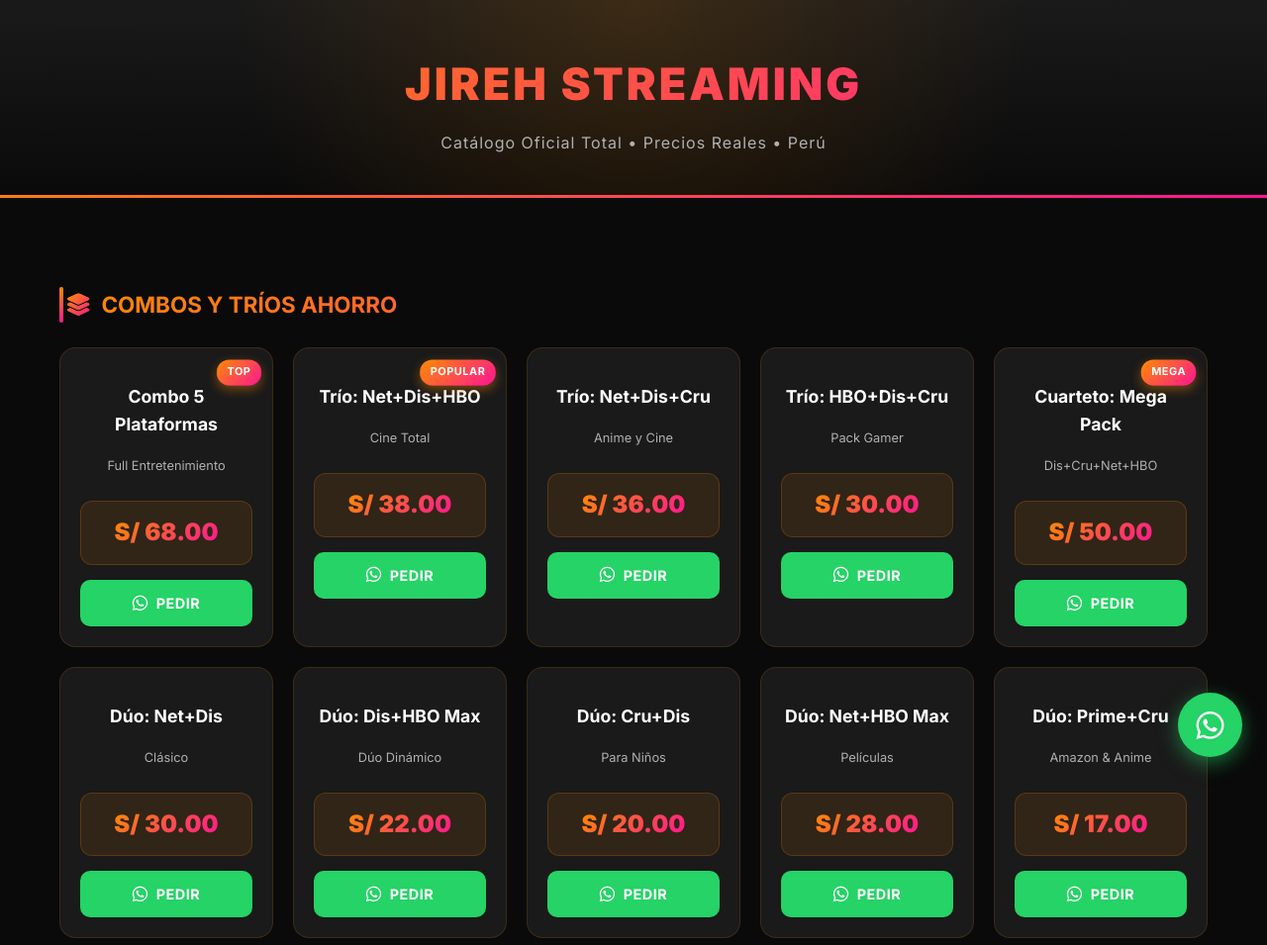
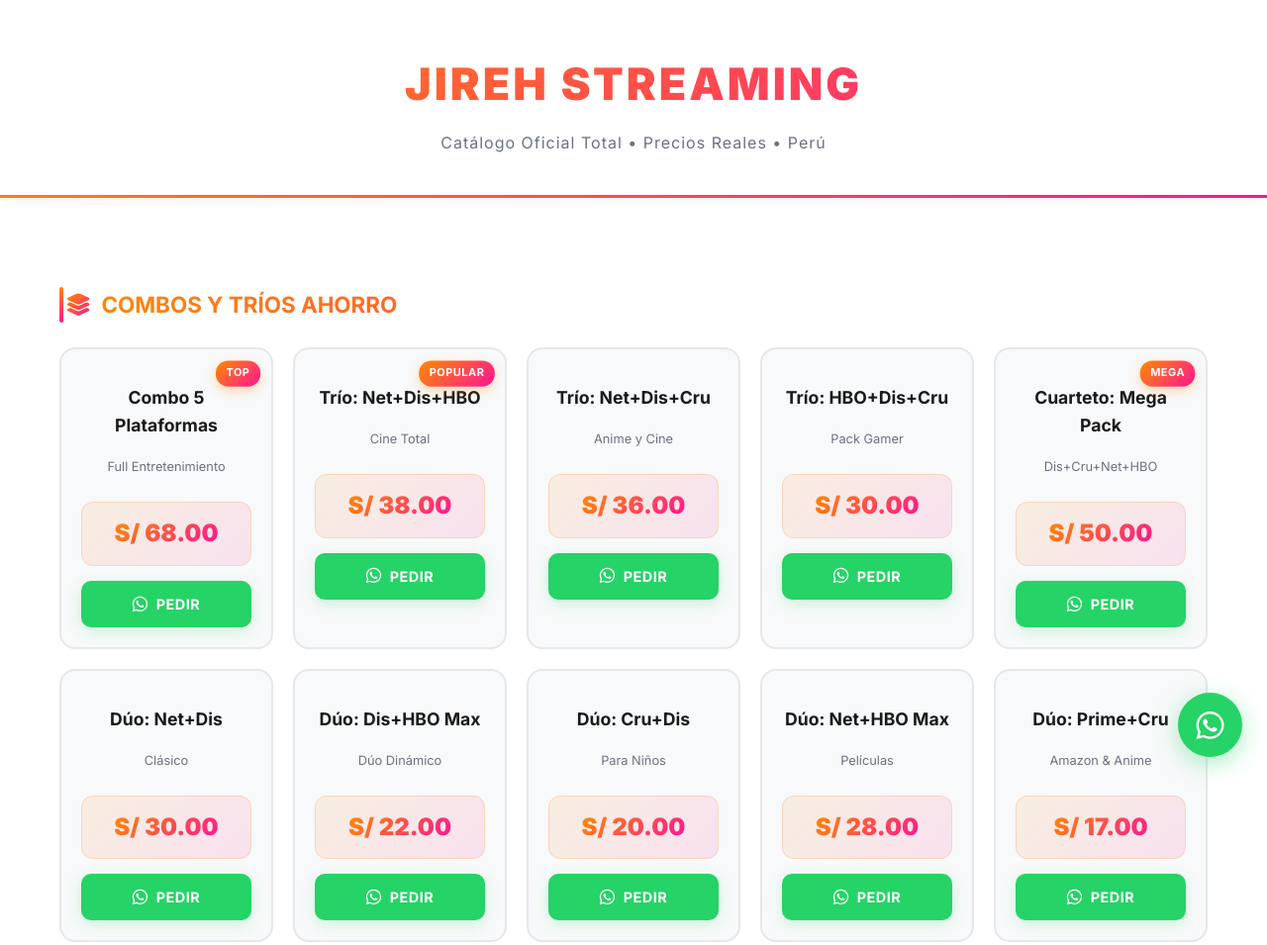
Before and after one commit to CarlosPaoloFontanilBarrera/jirehstreaming, a plain HTML site: page index.html in a window 1280 px wide. Shown: the top 955 px of the page at 99% size. Drawn offline with Linux system fonts and the light colour scheme.

Commit message:
Update index.html

```diff
--- a/index.html
+++ b/index.html
@@ -14,15 +14,17 @@
         :root {
             --primary: #FF8C00;
             --secondary: #FF1493;
-            --bg: #0a0a0a;
-            --card: #1a1a1a;
-            --card-hover: #252525;
-            --text: #ffffff;
-            --text-secondary: #b0b0b0;
+            --bg: #ffffff;
+            --card: #f8f9fa;
+            --card-hover: #ffffff;
+            --text: #1a1a1a;
+            --text-secondary: #6b7280;
             --whatsapp: #25d366;
             --accent: #FFB347;
+            --border: #e5e7eb;
             --gradient: linear-gradient(135deg, #FF8C00 0%, #FF1493 100%);
-            --shadow: 0 10px 30px rgba(255, 140, 0, 0.2);
+            --shadow: 0 4px 20px rgba(255, 140, 0, 0.15);
+            --shadow-hover: 0 8px 30px rgba(255, 140, 0, 0.25);
         }
 
         * {
@@ -40,24 +42,13 @@
         }
 
         header {
-            background: linear-gradient(180deg, #1a1a1a 0%, #0a0a0a 100%);
+            background: #ffffff;
             padding: 50px 20px 40px;
             text-align: center;
             border-bottom: 3px solid;
             border-image: var(--gradient) 1;
             position: relative;
-            overflow: hidden;
-        }
-
-        header::before {
-            content: '';
-            position: absolute;
-            top: 0;
-            left: 0;
-            right: 0;
-            bottom: 0;
-            background: radial-gradient(circle at 50% 0%, rgba(255, 140, 0, 0.15) 0%, transparent 60%);
-            pointer-events: none;
+            box-shadow: 0 2px 10px rgba(0, 0, 0, 0.05);
         }
 
         .logo-container {
@@ -70,7 +61,7 @@
             height: auto;
             margin: 0 auto 20px;
             display: block;
-            filter: drop-shadow(0 8px 20px rgba(255, 140, 0, 0.4));
+            filter: drop-shadow(0 4px 15px rgba(255, 140, 0, 0.2));
             animation: logoFloat 3s ease-in-out infinite;
         }
 
@@ -148,7 +139,7 @@
 
         .card {
             background: var(--card);
-            border: 1px solid rgba(255, 140, 0, 0.15);
+            border: 2px solid var(--border);
             border-radius: 16px;
             padding: 20px;
             text-align: center;
@@ -177,7 +168,7 @@
             transform: translateY(-8px);
             background: var(--card-hover);
             border-color: var(--primary);
-            box-shadow: var(--shadow);
+            box-shadow: var(--shadow-hover);
         }
 
         .badge {
@@ -192,7 +183,7 @@
             font-weight: 700;
             text-transform: uppercase;
             letter-spacing: 0.5px;
-            box-shadow: 0 4px 10px rgba(255, 140, 0, 0.4);
+            box-shadow: 0 4px 10px rgba(255, 140, 0, 0.3);
             animation: pulse 2s infinite;
         }
 
@@ -219,7 +210,7 @@
         }
 
         .price-box {
-            background: rgba(255, 140, 0, 0.1);
+            background: linear-gradient(135deg, rgba(255, 140, 0, 0.1) 0%, rgba(255, 20, 147, 0.1) 100%);
             padding: 12px;
             border-radius: 12px;
             margin-bottom: 15px;
@@ -250,12 +241,13 @@
             transition: all 0.3s ease;
             text-transform: uppercase;
             letter-spacing: 0.5px;
+            box-shadow: 0 4px 15px rgba(37, 211, 102, 0.2);
         }
 
         .btn-buy:hover {
             background: #20bd5a;
             transform: scale(1.05);
-            box-shadow: 0 5px 15px rgba(37, 211, 102, 0.4);
+            box-shadow: 0 6px 20px rgba(37, 211, 102, 0.4);
         }
 
         .btn-buy i {
@@ -263,11 +255,12 @@
         }
 
         footer {
-            background: #000;
+            background: linear-gradient(180deg, #ffffff 0%, #f8f9fa 100%);
             padding: 40px 20px;
             text-align: center;
             margin-top: 60px;
-            border-top: 1px solid rgba(255, 140, 0, 0.2);
+            border-top: 3px solid;
+            border-image: var(--gradient) 1;
         }
 
         .payment-pill {
@@ -305,7 +298,7 @@
             color: #fff;
             z-index: 1000;
             text-decoration: none;
-            box-shadow: 0 6px 20px rgba(37, 211, 102, 0.5);
+            box-shadow: 0 6px 25px rgba(37, 211, 102, 0.4);
             transition: all 0.3s ease;
             animation: bounce 2s infinite;
         }
@@ -317,7 +310,7 @@
 
         .floating-ws:hover {
             transform: scale(1.15);
-            box-shadow: 0 8px 25px rgba(37, 211, 102, 0.6);
+            box-shadow: 0 8px 30px rgba(37, 211, 102, 0.6);
         }
 
         @media (max-width: 768px) {
```
